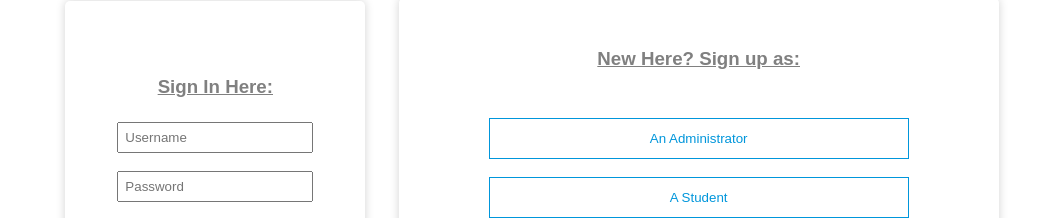
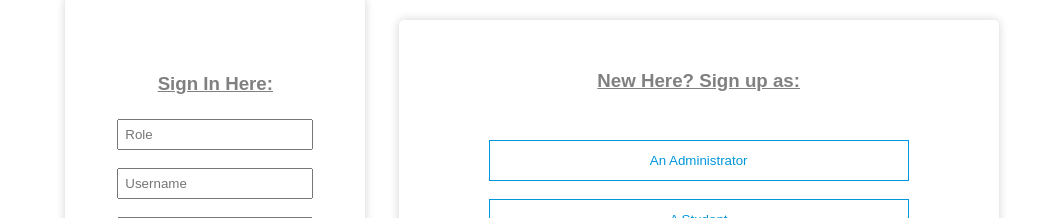
Before and after one commit to apcatanzariti/School-In-The-Cloud, a React (Create React App) app: page / in a window 1280 px wide. Shown: the part 505-723 px from the top of the page, without its empty margins (108-1171 px from the left). Built offline with nearby package versions, Linux system fonts and the light colour scheme.

Commit message:
login/register functionality

```diff
--- a/src/components/Login.js
+++ b/src/components/Login.js
@@ -9,6 +9,7 @@ function AdminLogin(props) {
   const [credentials, setCredentials] = useState({
     username: "",
     password: "",
+    role: ''
   });
 
   const [error, setError] = useState("");
@@ -36,8 +37,9 @@ function AdminLogin(props) {
       axios
       .post('https://bw-backend-clouds.herokuapp.com/api/auth/login', credentials)
       .then(res => {
-          //localStorage.setItem('token', JSON.stringify(res.data.password));
-          //history.push('/admin-dash');
+          localStorage.setItem('token', JSON.stringify(res.data.token));
+          localStorage.setItem('role', JSON.stringify(JSON.parse(res.config.data).role));
+          //history.push('/credentials.role/-dash');
           console.log(res);
       })
       .catch(err => {
@@ -51,6 +53,17 @@ function AdminLogin(props) {
       <h3>Sign In Here:</h3>
 
       <form onSubmit={handleSubmit}>
+
+      <div>
+          <input
+            name="role"
+            type="text"
+            placeholder="Role"
+            value={credentials.role}
+            onChange={handleChange}
+          />
+        </div>
+
         <div>
           <input
             name="username"
--- a/src/components/SignUp.js
+++ b/src/components/SignUp.js
@@ -43,14 +43,12 @@ function SignUp () {
             axios
             .post('https://bw-backend-clouds.herokuapp.com/api/auth/register', credentials)
             .then(res => {
-                localStorage.setItem('token', JSON.stringify(res.data.password));
-                // console.log(res);
+                console.log(res);
                 setCredentials({
                     username: '',
                     password: '',
                     role: ''
                 });
-                history.push(`${credentials.role}-dash`);
             })
             .catch(err => {
                 setError(err.response.data.error);
--- a/src/reducer/index.js
+++ b/src/reducer/index.js
@@ -5,6 +5,7 @@ export const initialState = {
   isLoading: false,
   error: "",
   tasks: [],
+  role: '',
   isFetching: false,
   fetchError: '',
   volunteers: [],
--- a/src/utils/axiosWithAuth.js
+++ b/src/utils/axiosWithAuth.js
@@ -1,12 +1,14 @@
 import axios from "axios";
 
 export const axiosWithAuth = () => {
-  const token = JSON.stringify(localStorage.getItem("token"));
+  const token = JSON.parse(localStorage.getItem("token"));
+  const role = JSON.parse(localStorage.getItem('role'));
 
   return axios.create({
     headers: {
       Authorization: token,
     },
-    baseURL: "https://bw-backend-clouds.herokuapp.com/"
+    baseURL: "https://bw-backend-clouds.herokuapp.com/",
+    role: role
   });
 };
```
